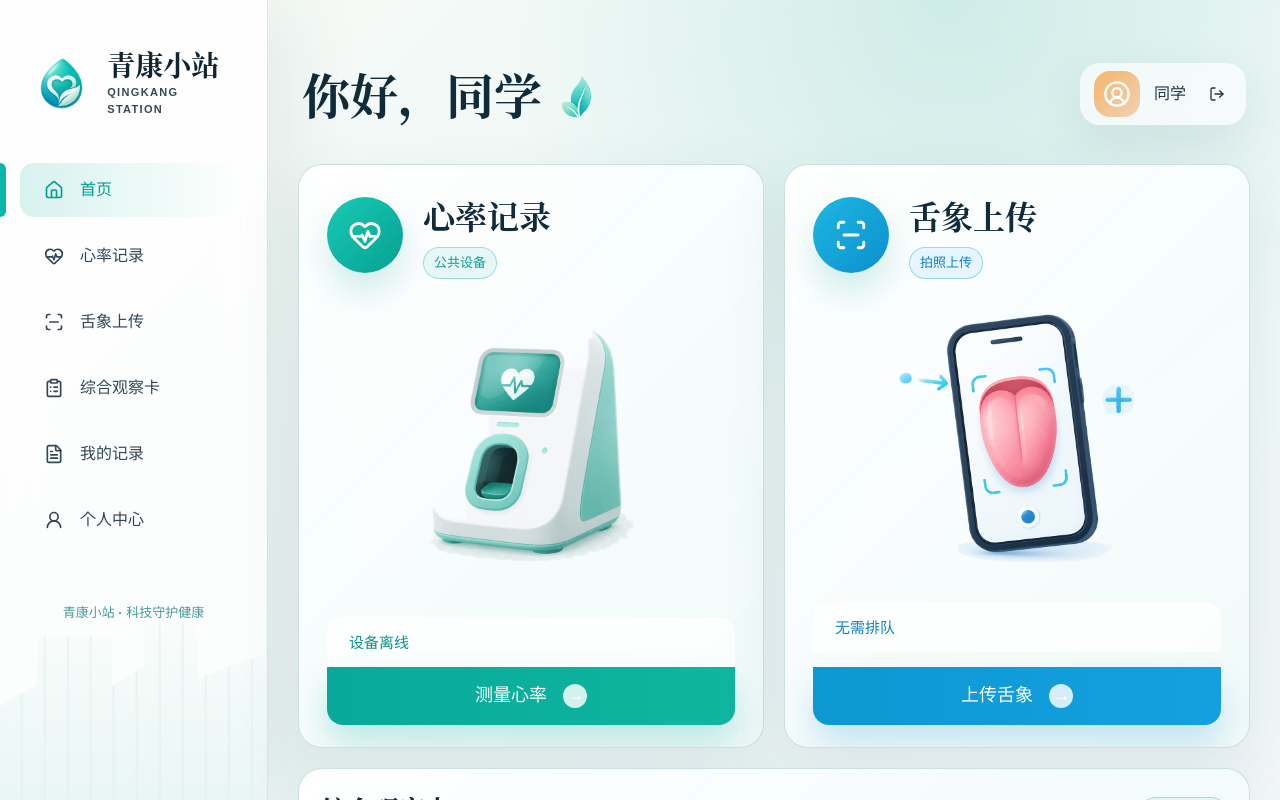
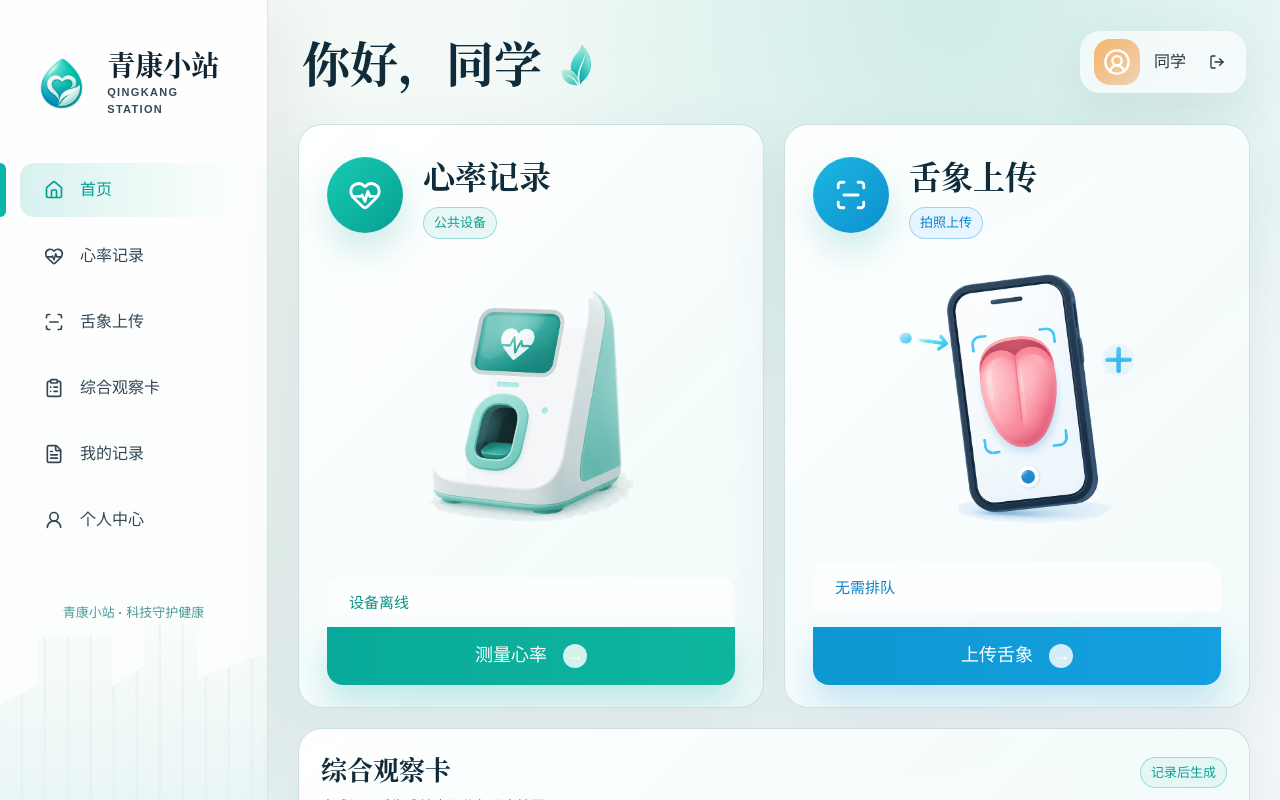
Before and after one commit to RinoPaw/qingkang-station, a React (Vite) app in the folder qingkang_web/: page / in a window 1280 px wide. Shown: the top 800 px of the page. Built offline with nearby package versions, Linux system fonts and the light colour scheme; no server answers.

Commit message:
Tighten home header spacing

```diff
--- a/qingkang_web/src/styles/home-overrides.css
+++ b/qingkang_web/src/styles/home-overrides.css
@@ -1,3 +1,7 @@
+.home-main {
+  padding-top: 8px;
+}
+
 .home-logo-mark {
   display: inline-flex;
   width: 64px;
@@ -27,7 +31,7 @@
   align-items: center;
   justify-content: space-between;
   gap: 24px;
-  padding: 36px 4px 34px;
+  padding: 18px 4px 26px;
 }
 
 .home-head-row .home-hero {
```
